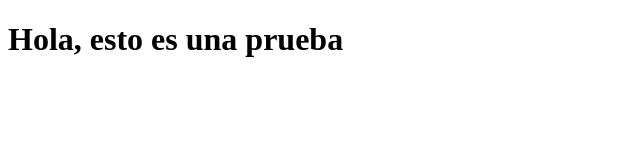
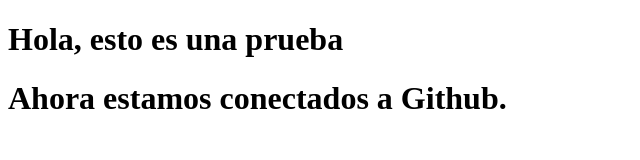
Before and after one commit to UshiHiraga/minimal_pelisplus_app, a website: page public/index.html in a window 1280 px wide. Shown: the whole page, without its empty margins (0-640 px from the left). Drawn offline with Linux system fonts and the light colour scheme.

Commit message:
Prueba conexión a Github.

```diff
--- a/public/index.html
+++ b/public/index.html
@@ -10,6 +10,7 @@
 <body>
 
     <h1>Hola, esto es una prueba</h1>
+    <h1>Ahora estamos conectados a Github.</h1>
 
 </body>
 </html>
```
